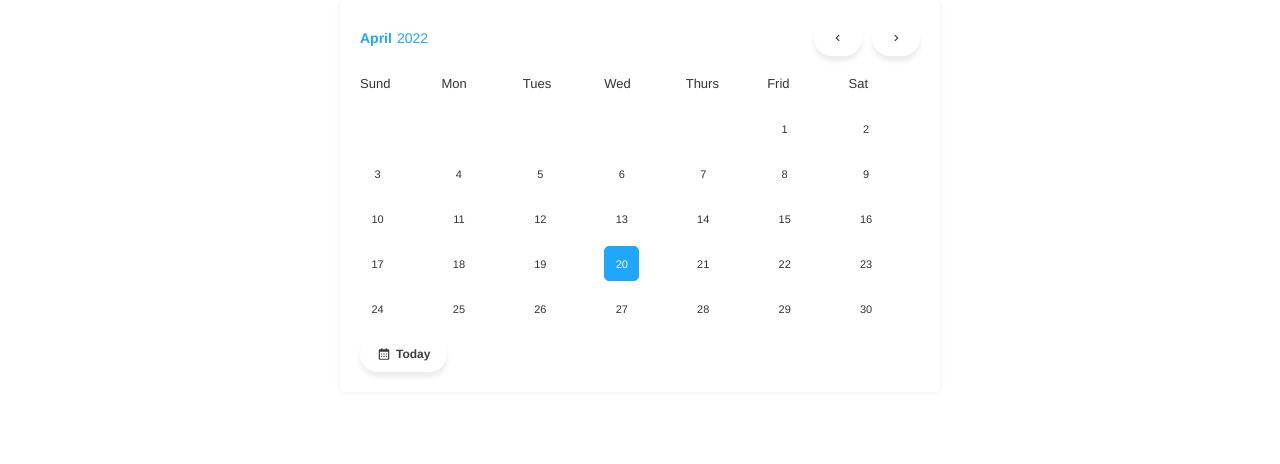
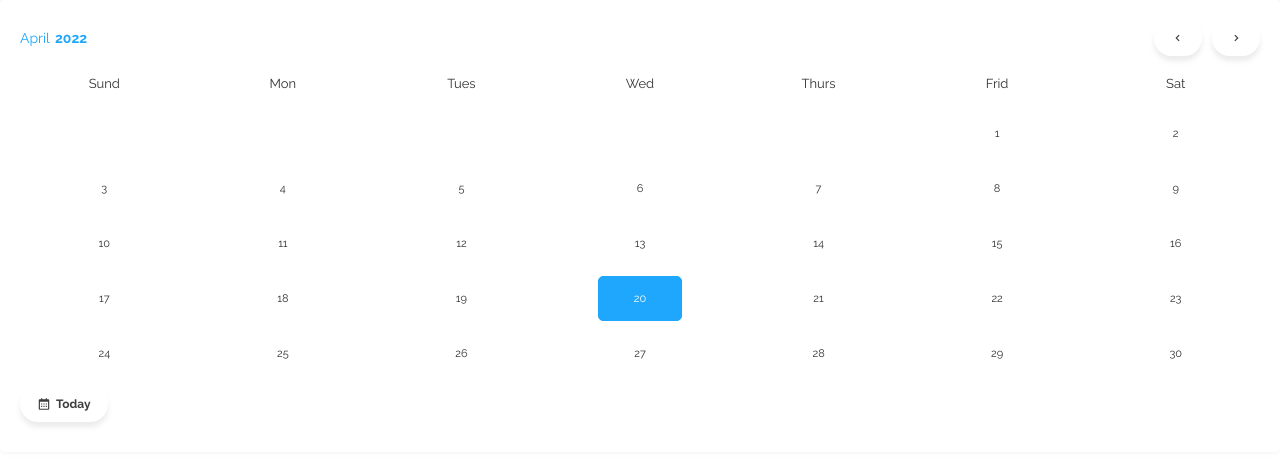
Before and after one commit to albalp/dinamita-reloaded-components, a React (Create React App) app: page / in a window 1280 px wide. Shown: the top 464 px of the page. Built offline with nearby package versions, Linux system fonts and the light colour scheme.

Commit message:
Improving styles and structure of calendar component

```diff
--- a/src/App.js
+++ b/src/App.js
@@ -3,7 +3,7 @@ import Calendar from './components/Calendar/Calendar';
 function App() {
   return (
     <div>
-      <Calendar size="medium"/>
+      <Calendar/>
     </div>
   );
 }
--- a/src/components/Calendar/Calendar.jsx
+++ b/src/components/Calendar/Calendar.jsx
@@ -17,8 +17,8 @@ const Calendar = function ({dark, shadow, backgroundColor, size, variant}) {
                     <p className="calendar-header-date-year">{calendar.year}</p>
                 </div>
                 <div className="calendar-header-actions">
-                    <Button onClick={prevMonth} shadow={dark ? false : true} icon={<BiChevronLeft/>} size="small"  borderRadius/>
-                    <Button onClick={nextMonth} shadow={dark ? false : true} icon={<BiChevronRight/>} size="small" borderRadius/>
+                    <Button className="calendar-header-actions-action-prev" onClick={prevMonth} shadow={dark ? false : true} icon={<BiChevronLeft/>} size="small"  borderRadius/>
+                    <Button className="calendar-header-actions-action-next" onClick={nextMonth} shadow={dark ? false : true} icon={<BiChevronRight/>} size="small" borderRadius/>
                 </div>
             </div>
             <div className="calendar-week">
@@ -31,7 +31,7 @@ const Calendar = function ({dark, shadow, backgroundColor, size, variant}) {
                 <div className="calendar-week-day">Sat</div>
             </div>
             <Days calendar={calendar} daysMonth={daysMonth} daysPreviousMonth={daysPreviousMonth} selectDate={selectDate} variant={variant} currentDate={currentDate} monthNumber={monthNumber}/>
-            <div className="calendar-fo">
+            <div className="calendar-footer">
                 <Button onClick={resetDate} shadow={dark ? false : true} label="Today" icon={<BiCalendar/>} size="small" borderRadius/>
                 <span className={`calendar-legend ${calendar.dateSelected && (calendar.dateSelected.getDate() !== currentDate.getDate() || calendar.dateSelected.getMonth() !== currentDate.getMonth() || calendar.dateSelected.getFullYear() !== currentDate.getFullYear()) && 'activated'}`}>You are selecting a date different to current</span>
             </div>
--- a/src/components/saveButton.jsx
+++ b/src/components/saveButton.jsx
@@ -2,14 +2,14 @@ import PropTypes from 'prop-types';
 import AOS from "aos";
 import '../css/saveButton.css';
 
-const SaveButton = ({ beforeSave, backgroundColor, size, label, borderRadius, variant,  icon, shadow , ...props}) => {
+const SaveButton = ({ beforeSave, backgroundColor, size, label, borderRadius, variant,  icon, shadow, className, ...props}) => {
   const mode = beforeSave ? 'storybook-button--beforeSave' : 'storybook-button--afterSave';
   const radius = borderRadius && 'storybook-button--border-radius';
   const shadowButton = shadow && 'storybook-button--shadow';
 
   return (
     <div>
-      <button data-aos="zoom-in" className={['storybook-button', `storybook-button--${size}`, `storybook-button--${variant}`, mode, radius, shadowButton].join(' ')} style={backgroundColor && { backgroundColor }} {...props}>
+      <button data-aos="zoom-in" className={['storybook-button', `storybook-button--${size}`, `storybook-button--${variant}`, mode, radius, shadowButton,  className].join(' ')} style={backgroundColor && { backgroundColor }} {...props}>
         {icon && icon}
         {label}
       </button>
--- a/src/css/calendar.css
+++ b/src/css/calendar.css
@@ -7,9 +7,9 @@
     width: 100%;
     padding: 20px;
     border-radius: var(--radius);
-    transition: var(--transition);
     background-color: var(--white-color);
     margin: auto;
+    transition: var(--transition);
 }
 /* Calendar Header
 -------------------------------------- */
@@ -32,10 +32,25 @@
     color: var(--primary-color);
 }
 
+.calendar-header-date-month { font-weight: 400; }
+.calendar-header-date-year { font-weight: 700; }
+
 .calendar-header-actions {
     display: flex;
     align-items: center;
     gap: 10px;
+}
+
+.calendar-header-actions button:hover { transition: var(--transition); }
+
+.calendar-header-actions-action-prev:hover svg {
+    transform: translateX(-3px);
+    transition: var(--transition);
+}
+
+.calendar-header-actions-action-next:hover svg {
+    transform: translateX(3px);
+    transition: var(--transition);
 }
 
 .calendar-header-actions-arrow {
@@ -53,7 +68,11 @@
     gap: 10px;
 }
 
-.calendar-week-day {font-size: var(--fs-13);}
+.calendar-week-day {
+    font-size: var(--fs-13);
+    text-align: center;
+    margin: auto;
+}
 
 /* Calendar Month
 -------------------------------- */
@@ -63,6 +82,7 @@
     grid-template-columns: repeat(7, 1fr);
     gap: 10px;
     padding-bottom: 10px;
+    transition: var(--transition);
 }
 
 .calendar-month-day {
@@ -76,6 +96,8 @@
     transition: var(--transition);
     border-radius: var(--radius);
     border: 1px solid transparent;
+    animation: show 0.5s ease;
+    margin: auto;
 }
 
 .calendar-month-day:hover {
@@ -124,6 +146,15 @@
     height: 30px;
 }
 
+/* Calendar Footer
+--------------------------------- */
+.calendar-footer {
+    width: 100%;
+    display: flex;
+    flex-direction: column;
+    gap: 10px;
+}
+
 /*------- VARIANTS -------*/
 
 /* Calendar Dark variant
@@ -139,6 +170,8 @@
 }
 
 .calendar--dark button .calendar-header-actions-action { box-shadow: var(--shadow-down-dark); }
+
+.calendar--dark .calendar-week-day { color: rgb(171, 171, 171); }
 
  /* Calendar Shadow variant
  ---------------------------------*/
@@ -177,8 +210,13 @@
 .calendar-size--default { width: 100%; }
 
 .calendar-size--default .calendar-month-day {
-    width: 100%;
+    width: 50%;
     height: 45px;
+}
+
+.calendar-size--default .calendar-week-day {
+    width: 50%;
+    text-align: center;
 }
 
 .calendar-size--default .calendar-month-day--circle {
--- a/src/css/global_styles.css
+++ b/src/css/global_styles.css
@@ -1,3 +1,6 @@
+/* Google Fonts - Raleway */
+@import url('https://fonts.googleapis.com/css2?family=Raleway:wght@400;600;700&display=swap');
+
 /* Variables */
 
 :root {
@@ -20,7 +23,7 @@
 
 
     /* Font */
-    --font: 'Nunito Sans', 'Helvetica Neue', Helvetica, Arial, sans-serif;
+    --font:  'Raleway', sans-serif;
     --font-color: #333;
 
     /* Sizes */
```
Also changed, not shown: 1 other file (tests, documents, lock files or other folders).
